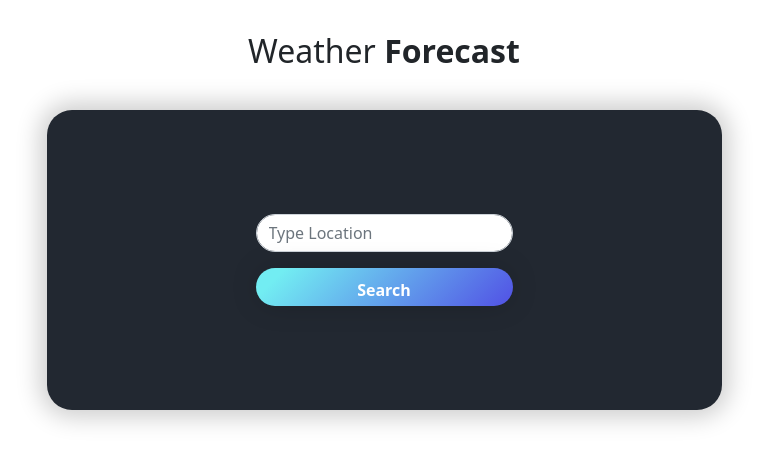
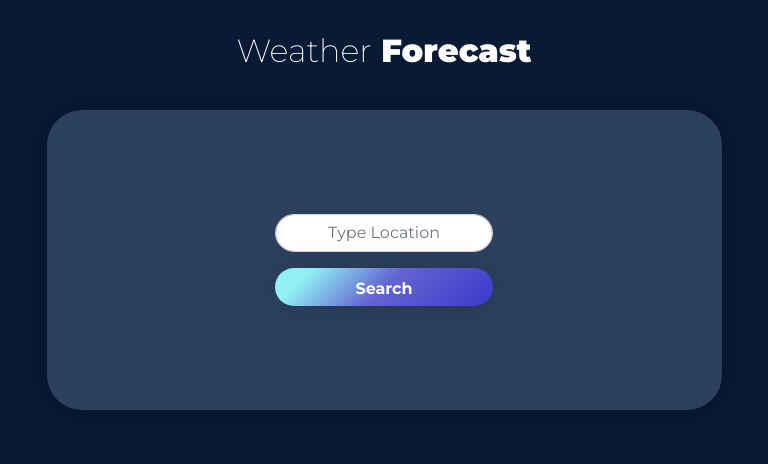
Before and after one commit to ElenaCherpakova/api-weather-react, a React (Create React App) app: page / in a window 1280 px wide. Shown: the top 464 px of the page, without its empty margins (256-1024 px from the left). Built offline with nearby package versions, Linux system fonts and the light colour scheme.

Commit message:
change style

```diff
--- a/src/App.css
+++ /dev/null
@@ -1,38 +0,0 @@
-.App {
-  text-align: center;
-}
-
-.App-logo {
-  height: 40vmin;
-  pointer-events: none;
-}
-
-@media (prefers-reduced-motion: no-preference) {
-  .App-logo {
-    animation: App-logo-spin infinite 20s linear;
-  }
-}
-
-.App-header {
-  background-color: #282c34;
-  min-height: 100vh;
-  display: flex;
-  flex-direction: column;
-  align-items: center;
-  justify-content: center;
-  font-size: calc(10px + 2vmin);
-  color: white;
-}
-
-.App-link {
-  color: #61dafb;
-}
-
-@keyframes App-logo-spin {
-  from {
-    transform: rotate(0deg);
-  }
-  to {
-    transform: rotate(360deg);
-  }
-}
--- a/src/App.js
+++ b/src/App.js
@@ -1,4 +1,5 @@
 import Page from './components/Page/Page';
+
 
 function App() {
     return (
--- a/src/Hooks/useForecast.js
+++ b/src/Hooks/useForecast.js
@@ -18,18 +18,19 @@ const useForecast = () => {
       params: { query: location },
     });
     //2. get weather
-
     if (!data || data.length === 0) {
       setError("There is no such location");
+      setLoading(false);
       return;
     }
-    return data;
+    return data[0];
   };
 
   const getForecastData = async (woeid) => {
     const { data } = await axios(`${REQUEST_URL}/${woeid}`);
     if (!data || data.length === 0) {
       setError("Something went wrong");
+      setLoading(false);
       return;
     }
     return data;
@@ -37,10 +38,12 @@ const useForecast = () => {
 
   //call API
   const submitRequest = async (location) => {
-    setLoading(true)
-    setError(false)
+    setLoading(true);
+    setError(false);
     const response = await getWoeid(location);
-    const data = await getForecastData(response[0].woeid);
+    if (!response?.woeid) return;
+
+    const data = await getForecastData(response.woeid);
     console.log({ data });
   };
   return { isError, isLoading, forecast, submitRequest };
--- a/src/components/Error/Error.jsx
+++ b/src/components/Error/Error.jsx
@@ -2,13 +2,11 @@ import React from "react";
 import styles from "./Error.module.css";
 import PropTypes from "prop-types";
 
-function Error({ message }) {
-  return (
-    <div className={`${styles.error} alert position-absolute`} role="alert">
-      {message}
-    </div>
-  );
-}
+const Error = ({ message }) => (
+  <div className={`${styles.error} alert position-absolute`} role="alert">
+    {message}
+  </div>
+);
 
 Error.propTypes = {
   message: PropTypes.string,
--- a/src/components/Forecast/Forecast.module.css
+++ b/src/components/Forecast/Forecast.module.css
@@ -1,25 +1,14 @@
-.input {
+.card {
   border-radius: var(--main-border-radius);
-  margin-bottom: 1rem;
 }
 
-.button {
-  border: none;
+.box {
   border-radius: var(--main-border-radius);
-  padding: 0.65rem;
-  background-image: var(--gradient);
+  -webkit-box-shadow: 0 0 70px -10px rgba(0, 0, 0, 0.2);
+  box-shadow: 0 0 70px -10px rgba(0, 0, 0, 0.2);
+  background-color: var(--bg-color--card);
   color: var(--main-text-color);
-  font-weight: 700;
-  box-shadow: 0 0 30px -5px rgba(0, 0, 0, 0.25);
-  cursor: pointer;
-  line-height: initial;
-  width: 100%;
-  height: 38px;
+  width: 85%;
+  max-width: 675px;
+  min-height: 300px;
 }
-
-.button:hover {
-  color: var(--main-text-color);
-  -webkit-transform: scale(0.95);
-  -ms-transform: scale(0.95);
-  transform: scale(0.95);
-}
--- a/src/components/Form/Form.jsx
+++ b/src/components/Form/Form.jsx
@@ -9,7 +9,7 @@ const Form = ({ submitSearch }) => {
     e.preventDefault();
     if (!location || location === "") return;
     submitSearch(location);
-    setLocation("");
+
   };
 
   return (
--- a/src/components/Form/Form.module.css
+++ b/src/components/Form/Form.module.css
@@ -1,6 +1,7 @@
 .input {
   border-radius: var(--main-border-radius);
   margin-bottom: 1rem;
+  text-align: center;
 }
 
 .button {
--- a/src/components/Loader/Loader.jsx
+++ b/src/components/Loader/Loader.jsx
@@ -8,12 +8,9 @@ const Loader = () => (
       version="1.1"
       id="L4"
       xmlns="http://www.w3.org/2000/svg"
-
       x="0px"
       y="0px"
       viewBox="0 0 50 100"
-      enable-background="new 0 0 0 0"
-
     >
       <circle fill="#fff" stroke="none" cx="6" cy="50" r="6">
         <animate
@@ -42,7 +39,6 @@ const Loader = () => (
           begin="0.3"
         />
       </circle>
-
     </svg>
   </div>
 );
--- a/src/components/Page/Page.jsx
+++ b/src/components/Page/Page.jsx
@@ -17,7 +17,7 @@ const Page = () => {
   return (
     <Fragment>
       <Header />
-      <div className={styles.box}>
+      <div className={`${styles.box} position-relative`}>
         {!isLoading && <Form submitSearch={onSubmit} />}
         {isError && <Error message={isError} />}
         {isLoading && <Loader />}
--- a/src/components/Page/Page.module.css
+++ b/src/components/Page/Page.module.css
@@ -8,7 +8,7 @@
   box-shadow: 0 0 24px 7px rgba(0, 0, 0, 0.2);
   background-color: var(--bg-color--card);
   color: var(--main-text-color);
-  width: 95%;
+  width: 85%;
   max-width: 675px;
   min-height: 300px;
 }
--- a/src/index.css
+++ b/src/index.css
@@ -1,20 +1,20 @@
-@import url('https://fonts.googleapis.com/css?family=Montserrat:200,300,400,700,900&display=swap');
+@import url("https://fonts.googleapis.com/css?family=Montserrat:200,300,400,700,900&display=swap");
 
 :root {
-  --gradient: linear-gradient(135deg, #72edf2 10%, #5151e5 100%);
-  --bg-color: #343d4b;
-  --bg-color--card: #222831;
+  --gradient: linear-gradient(135deg, #90f0f4 15%, #6464d2 50%, #3a3acb 100%);
+  --bg-color: #091a35;
+  --bg-color--card: #2c405e;
 
   --main-text-color: #ffffff;
 
-  --main-border-radius: 25px;
-  --secondary-border-radius: 15px;
+  --main-border-radius: 35px;
+  --secondary-border-radius: 45px;
 }
 
 body {
   width: 100%;
   height: 100vh;
-  font-family: 'Montserrat', sans-serif;
+  font-family: "Montserrat", sans-serif;
   background-color: var(--bg-color);
   color: var(--main-text-color);
 }
--- a/src/index.js
+++ b/src/index.js
@@ -1,8 +1,11 @@
 import React from 'react';
 import ReactDOM from 'react-dom';
+import 'bootstrap/dist/css/bootstrap.min.css';
 import './index.css';
-import 'bootstrap/dist/css/bootstrap.min.css';
+
+
 import App from './App';
+
 
 ReactDOM.render(
   <React.StrictMode>
```
